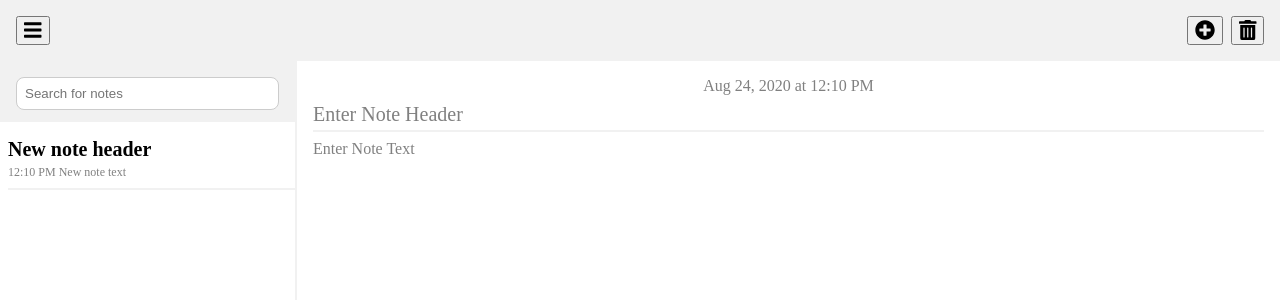
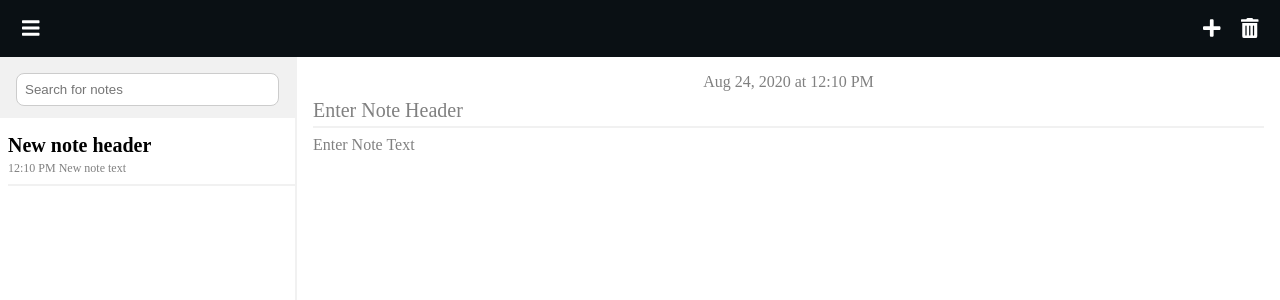
Before and after one commit to tomlone/noteApp, an Angular app: page / in a window 1280 px wide. Shown: the top 300 px of the page. Built offline with nearby package versions, Linux system fonts and the light colour scheme.

Commit message:
UI improvements

```diff
--- a/src/app/common/components/sidebar/sidebar.component.html
+++ b/src/app/common/components/sidebar/sidebar.component.html
@@ -1,5 +1,5 @@
 <form [formGroup]='searchForm'>
-    <div class="toolbar-bg pt-16 pr-16 pl-16 pb-12">
+    <div class="searchbox-bg pt-16 pr-16 pl-16 pb-12">
         <input type="text"
             placeholder="Search for notes"
             formControlName="search"
--- a/src/app/common/components/toolbar/toolbar.component.html
+++ b/src/app/common/components/toolbar/toolbar.component.html
@@ -1,16 +1,16 @@
 <div class="p-16 toolbar-bg display-flex">
 
     <div>
-        <button class="fs-20" (click)='toggleMenu()'>
+        <button class="fs-20 btn" (click)='toggleMenu()'>
             <fa-icon [icon]="faBars"></fa-icon>
         </button>
     </div>
 
     <div class="ml-auto">
-        <button class="fs-20 mr-8" (click)="createNotesTapped()">
+        <button class="fs-20 mr-8 btn" (click)="createNotesTapped()">
             <fa-icon [icon]="faCircle"></fa-icon>
         </button>
-        <button class="fs-20" (click)="deleteNotesTapped()">
+        <button class="fs-20 btn" (click)="deleteNotesTapped()">
             <fa-icon [icon]="faDelete"></fa-icon>
         </button>
     </div>
--- a/src/app/common/components/toolbar/toolbar.component.ts
+++ b/src/app/common/components/toolbar/toolbar.component.ts
@@ -3,7 +3,7 @@ import { Component, OnInit      }   from    '@angular/core';
 import { faBars,
          faTrashAlt,
          IconDefinition,
-         faPlusCircle			} 	from 	'@fortawesome/free-solid-svg-icons';
+         faPlus			        } 	from 	'@fortawesome/free-solid-svg-icons';
 
 import { NoteService            }   from    'src/app/common/services/note.service';
 import { StorageService         }   from    'src/app/common/services/storage.service';
@@ -18,7 +18,7 @@ export class ToolbarComponent implements OnInit {
 
     faBars                      :   IconDefinition      =   faBars;
     faDelete                    :   IconDefinition      =   faTrashAlt;
-    faCircle                    :   IconDefinition      =   faPlusCircle;
+    faCircle                    :   IconDefinition      =   faPlus;
 
     constructor(
         private noteService     :   NoteService,
@@ -30,7 +30,7 @@ export class ToolbarComponent implements OnInit {
 
     public toggleMenu(): void {
         this.noteService.isMenuOpened   =   !this.noteService.isMenuOpened;
-        console.log('menu toggle value -> ', this.noteService.isMenuOpened);
+        // console.log('menu toggle value -> ', this.noteService.isMenuOpened);
     }
 
     public createNotesTapped(): void {
@@ -38,17 +38,13 @@ export class ToolbarComponent implements OnInit {
         notes.unshift(new Note({}));
         this.storage.setItem(notes);
 		this.noteService.actualNoteData$.next(notes);
-		// this.noteService.actualNoteData$.subscribe(console.log);
     }
 
     public deleteNotesTapped(): void {
         let afterNoteRemoved	=	this.storage.deleteItem(this.noteService.notesData$.getValue(), this.noteService.selectedIndex);
-		// debugger;
 		if(afterNoteRemoved && afterNoteRemoved.length > 0) {
             this.storage.setItem(afterNoteRemoved);
-            // this.setDefaultNote();
 		} else {
-            // this.setDefaultNote();
 			this.storage.clearStorage();
 		}
     }
--- a/src/app/common/services/storage.service.ts
+++ b/src/app/common/services/storage.service.ts
@@ -13,12 +13,6 @@ export class StorageService {
 
     public getItem(): Note[] {
 		let notes				=	JSON.parse(localStorage.getItem('notes'));
-		// debugger;
-		// if(notes && notes.length > 0) {
-		// 	return notes;
-		// } else {
-		// 	return [];
-		// }
 		return notes && notes.length > 0 ? notes : [];
 	}
 
--- a/src/app/home/home.component.ts
+++ b/src/app/home/home.component.ts
@@ -28,8 +28,18 @@ export class HomeComponent implements OnInit {
 
     private initialize(): void {
 
+        this.getAndSetNotesData();
+
+        this._getScreenSize();
+        const mediaWidth        :   Observable<any>     =   fromEvent(window, 'resize').pipe(
+            map(() => this._getScreenSize())
+        );
+        mediaWidth.subscribe();
+    }
+
+    private getAndSetNotesData(): void {
         let notes				:	Note[]			=	this.storage.getItem();
-		console.log('notes -> ', notes);
+		// console.log('notes -> ', notes);
 		if(notes && notes.length > 0) {
 			this.noteService.selectedNote	=	notes[0];
 		} else {
@@ -38,12 +48,6 @@ export class HomeComponent implements OnInit {
 		}
         this.noteService.actualNoteData$.next(notes);
         this.noteService.notesData$.next(notes);
-
-        this._getScreenSize();
-        const mediaWidth        :   Observable<any>     =   fromEvent(window, 'resize').pipe(
-            map(() => this._getScreenSize())
-        );
-        mediaWidth.subscribe();
     }
 
     private _getScreenSize(): any {
--- a/src/styles.scss
+++ b/src/styles.scss
@@ -1,7 +1,7 @@
 /* You can add global styles to this file, and also import other style files */
 $primary                        :   grey;
 $secondary                      :   #f1f1f1;
-
+$dark_bg                        :   #0A1014;
 
 .display-flex { display         :   flex !important;    }
 .display-block { display        :   block !important;   }
@@ -125,7 +125,8 @@ $secondary                      :   #f1f1f1;
 .border-bottom { border-bottom  :   2px solid #f1f1f1 !important;   }
 .border-right { border-right    :   2px solid #f1f1f1 !important;   }
 
-.toolbar-bg { background-color  :   $secondary !important; }
+.toolbar-bg { background-color  :   $dark_bg !important;    }
+.searchbox-bg { background-color:   $secondary !important;  }
 
 [contenteditable] {
     outline                     :   0px solid transparent;
@@ -143,6 +144,21 @@ $secondary                      :   #f1f1f1;
     border-radius               :   8px !important;
 }
 
+.btn {
+    color                       :   white;
+    background                  :   transparent;
+    border                      :   none;
+    outline                     :   none;
+    transition                  :   all 0.5s;
+    cursor                      :   pointer;
+}
+
+.btn:hover {
+    color                       :   $secondary !important;
+    opacity                     :   0.8;
+    color                       :   white;
+}
+
 .text-color { color             :   $primary !important;    }
 
 .cursor-pointer { cursor        :   pointer !important;     }
```
